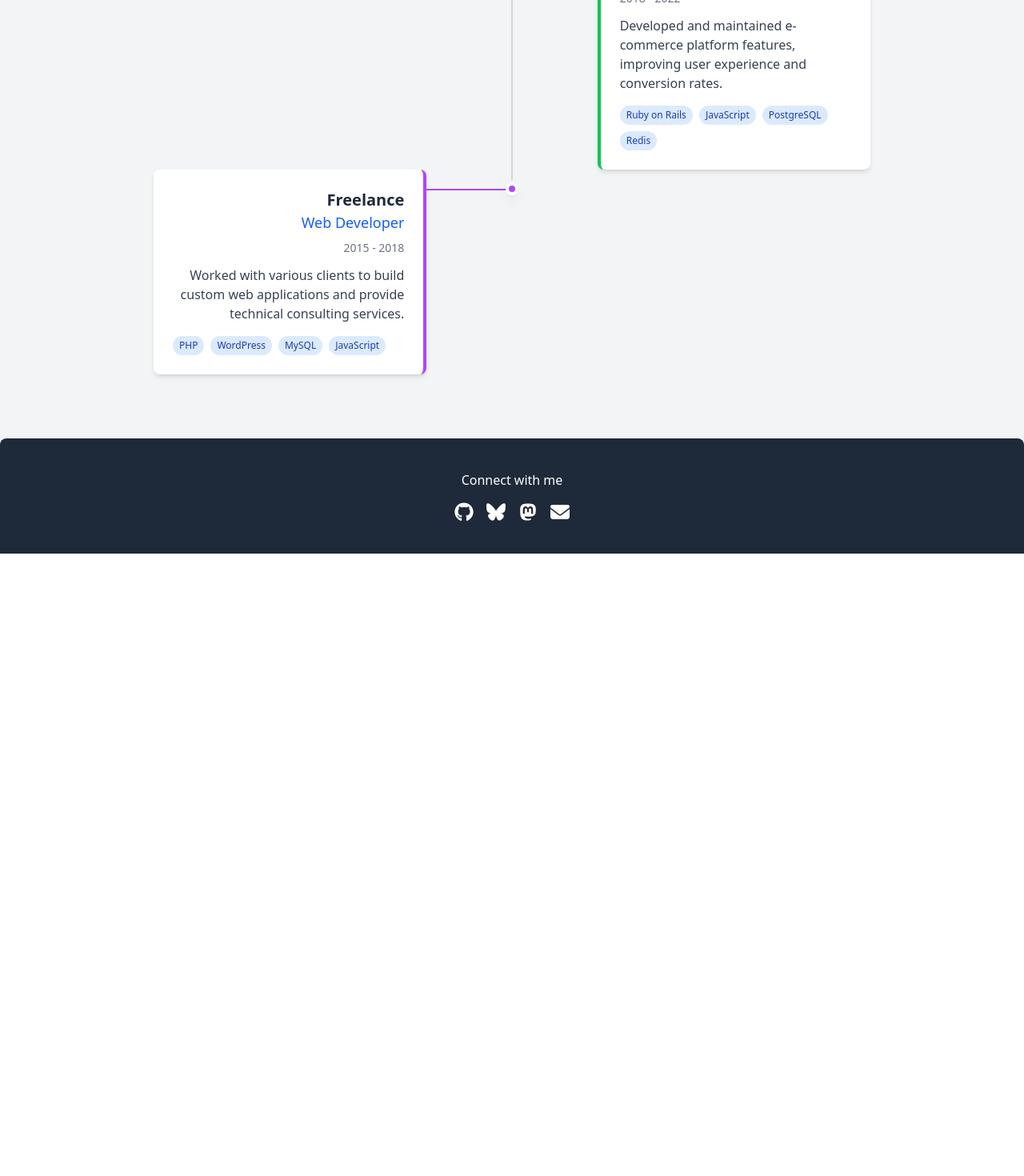
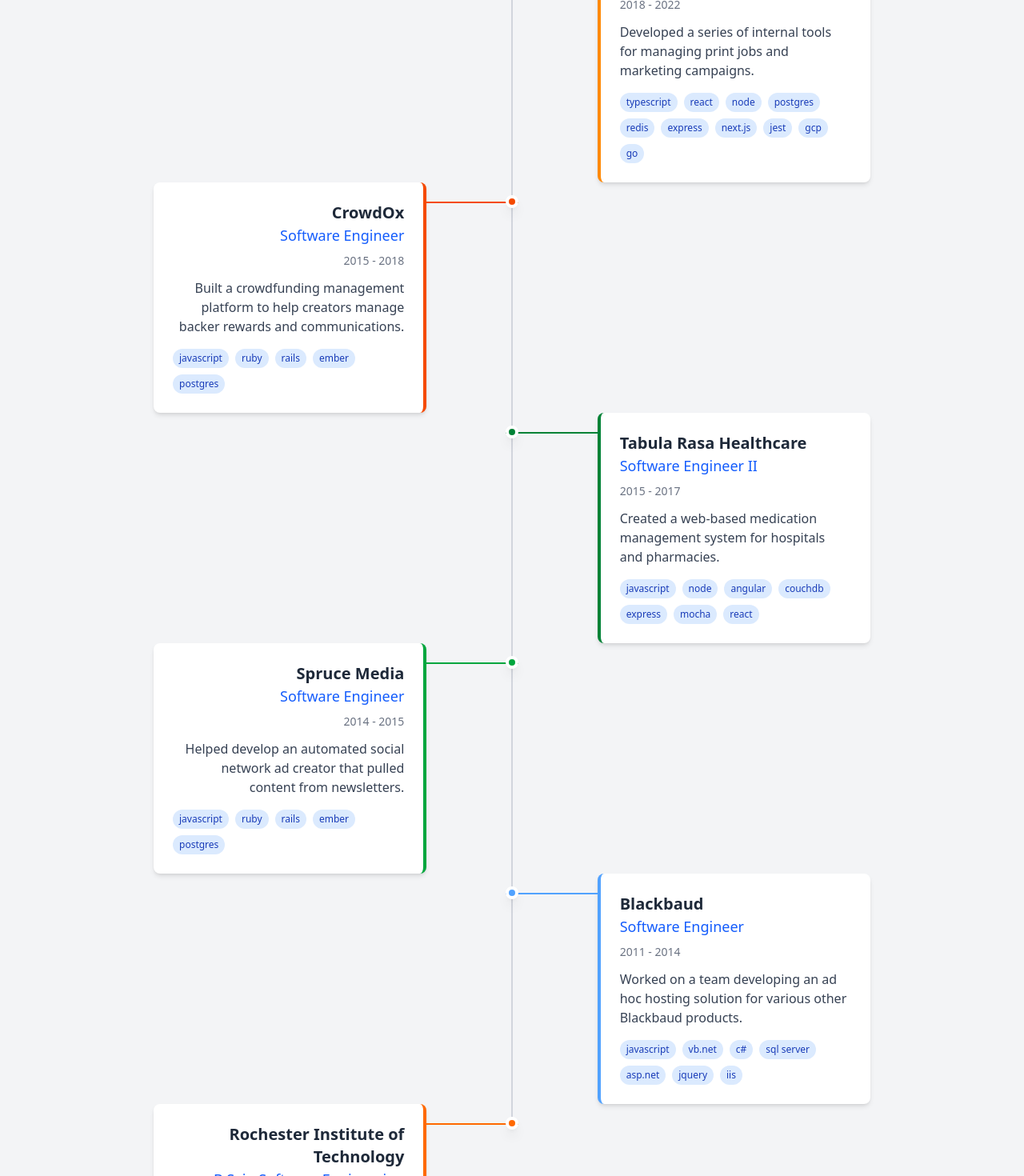
Before and after one commit to renolc/renolc.dev, a React (Vite) app: page / in a window 1280 px wide. Shown: the part 2140-3610 px from the top of the page at 80% size. Before the commit the page ends 2832 px from the top, so only its background shows below. Built offline with nearby package versions, Linux system fonts and the light colour scheme.

Commit message:
fill out experiences

```diff
--- a/src/components/ExperienceSection.tsx
+++ b/src/components/ExperienceSection.tsx
@@ -9,7 +9,7 @@
         className="hidden lg:block absolute left-1/2 w-0.5 bg-gray-300 transform -translate-x-1/2"
         style={{
           top: '1.5rem',
-          height: `calc(${experiences.length - 1} * (100% / ${experiences.length}) + 1rem)`
+          height: `calc(${experiences.length - 1} * (100% / ${experiences.length}) + 1.5rem)`
         }}
       />
 
--- a/src/data/experiences.ts
+++ b/src/data/experiences.ts
@@ -6,29 +6,105 @@
     position: 'Senior Software Engineer',
     period: '2022 - Present',
     description:
-      'Leading front-end development initiatives and architecting scalable web applications using modern JavaScript frameworks.',
-    technologies: ['React', 'TypeScript', 'Node.js', 'AWS'],
+      'Working on the Articulate 360 platform to enhance e-learning authoring and delivery tools.',
+    technologies: [
+      'typescript',
+      'react',
+      'node',
+      'postgres',
+      'express',
+      'next.js',
+      'vite',
+      'jest',
+      'aws'
+    ],
     borderColor: 'border-blue-500',
     dotColor: 'bg-blue-500'
   },
   {
     company: 'StickerMule',
-    position: 'Full Stack Developer',
+    position: 'Senior Software Engineer',
     period: '2018 - 2022',
     description:
-      'Developed and maintained e-commerce platform features, improving user experience and conversion rates.',
-    technologies: ['Ruby on Rails', 'JavaScript', 'PostgreSQL', 'Redis'],
-    borderColor: 'border-green-500',
-    dotColor: 'bg-green-500'
+      'Developed a series of internal tools for managing print jobs and marketing campaigns.',
+    technologies: [
+      'typescript',
+      'react',
+      'node',
+      'postgres',
+      'redis',
+      'express',
+      'next.js',
+      'jest',
+      'gcp',
+      'go'
+    ],
+    borderColor: 'border-orange-400',
+    dotColor: 'bg-orange-400'
   },
   {
-    company: 'Freelance',
-    position: 'Web Developer',
+    company: 'CrowdOx',
+    position: 'Software Engineer',
     period: '2015 - 2018',
     description:
-      'Worked with various clients to build custom web applications and provide technical consulting services.',
-    technologies: ['PHP', 'WordPress', 'MySQL', 'JavaScript'],
-    borderColor: 'border-purple-500',
-    dotColor: 'bg-purple-500'
+      'Built a crowdfunding management platform to help creators manage backer rewards and communications.',
+    technologies: ['javascript', 'ruby', 'rails', 'ember', 'postgres'],
+    borderColor: 'border-orange-600',
+    dotColor: 'bg-orange-600'
+  },
+  {
+    company: 'Tabula Rasa Healthcare',
+    position: 'Software Engineer II',
+    period: '2015 - 2017',
+    description:
+      'Created a web-based medication management system for hospitals and pharmacies.',
+    technologies: [
+      'javascript',
+      'node',
+      'angular',
+      'couchdb',
+      'express',
+      'mocha',
+      'react'
+    ],
+    borderColor: 'border-green-700',
+    dotColor: 'bg-green-700'
+  },
+  {
+    company: 'Spruce Media',
+    position: 'Software Engineer',
+    period: '2014 - 2015',
+    description:
+      'Helped develop an automated social network ad creator that pulled content from newsletters.',
+    technologies: ['javascript', 'ruby', 'rails', 'ember', 'postgres'],
+    borderColor: 'border-green-600',
+    dotColor: 'bg-green-600'
+  },
+  {
+    company: 'Blackbaud',
+    position: 'Software Engineer',
+    period: '2011 - 2014',
+    description:
+      'Worked on a team developing an ad hoc hosting solution for various other Blackbaud products.',
+    technologies: [
+      'javascript',
+      'vb.net',
+      'c#',
+      'sql server',
+      'asp.net',
+      'jquery',
+      'iis'
+    ],
+    borderColor: 'border-blue-400',
+    dotColor: 'bg-blue-400'
+  },
+  {
+    company: 'Rochester Institute of Technology',
+    position: 'B.S. in Software Engineering',
+    period: '2006 - 2011',
+    description:
+      'Minors in Computer Science and Computer Engineering. Member of the Society of Software Engineers.',
+    borderColor: 'border-orange-500',
+    dotColor: 'bg-orange-500'
   }
 ] as Experience[]
```
